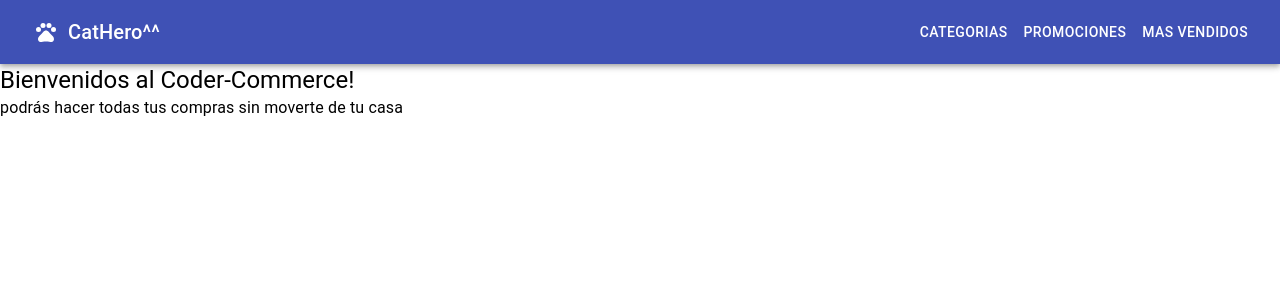
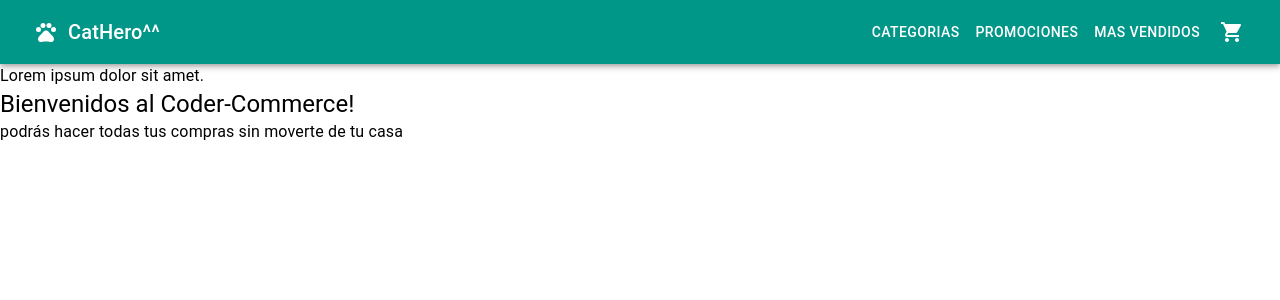
Before and after one commit to VanesaGarnica/Coder-Commerce, a React (Create React App) app: page / in a window 1280 px wide. Shown: the top 300 px of the page. Built offline with nearby package versions, Linux system fonts and the light colour scheme.

Commit message:
agregado carrito de compras

```diff
--- a/src/App.js
+++ b/src/App.js
@@ -3,12 +3,26 @@ import './App.css';
 import NavBar from './components/NavBar';
 import { Typography } from '@material-ui/core';
 
+import { createMuiTheme, ThemeProvider } from '@material-ui/core/styles';
+import {blue, orange} from '@material-ui/core/colors/blue';
+import { red } from '@material-ui/core/colors';
+import { ItemListContainer } from './components/ItemListContainer';
+
+const theme = createMuiTheme({
+  palette: {
+    primary: red,
+  },
+});
+
 function App() {
   return (
     <>
-    <NavBar/>
-    <Typography variant="h5">Bienvenidos al Coder-Commerce!</Typography>
-    <Typography paragraph variant="body1">podrás hacer todas tus compras sin moverte de tu casa</Typography>
+      <ThemeProvider theme={theme}>
+        <NavBar />
+        <ItemListContainer/>
+        <Typography variant="h5">Bienvenidos al Coder-Commerce!</Typography>
+        <Typography paragraph variant="body1">podrás hacer todas tus compras sin moverte de tu casa</Typography>
+      </ThemeProvider>
     </>
   );
 }
--- /dev/null
+++ b/src/components/CartWidget.js
@@ -0,0 +1,15 @@
+import ShoppingCartIcon from '@material-ui/icons/ShoppingCart';
+import IconButton from '@material-ui/core/IconButton';
+
+const Carrito = () => {
+
+    return (
+        <>
+            <IconButton  color="inherit" aria-label="add to shopping cart">
+                <ShoppingCartIcon />
+            </IconButton>
+        </>
+    )
+}
+
+export { Carrito };
--- /dev/null
+++ b/src/components/ItemListContainer.js
@@ -0,0 +1,14 @@
+import { Divider, Typography } from "@material-ui/core"
+
+const ItemListContainer = () => {
+
+    return(
+        <>
+        <Typography>
+            Lorem ipsum dolor sit amet.
+        </Typography>
+        </>
+    )
+}
+
+export {ItemListContainer};
--- a/src/components/NavBar.js
+++ b/src/components/NavBar.js
@@ -1,9 +1,18 @@
 import { AppBar, Typography, Toolbar, Button, Grid } from '@material-ui/core';
 import PetsIcon from '@material-ui/icons/Pets';
+import { Carrito } from './CartWidget';
+import { createMuiTheme, ThemeProvider } from '@material-ui/core/styles';
+import { red, teal } from '@material-ui/core/colors';
+
+const theme = createMuiTheme({
+  palette: {
+    primary: teal,
+  },
+});
 
 export const NavBar = () => {
     return (
-        <>
+        <ThemeProvider theme={theme}>
             <AppBar position="static" color="primary">
                 <Toolbar >
                     <Grid container item alignItems="center">
@@ -20,10 +29,11 @@ export const NavBar = () => {
                         <Button color="inherit">
                             Mas vendidos
                         </Button>
+                        <Carrito/>
                     </Grid>
                 </Toolbar>
             </AppBar>
-        </>
+        </ThemeProvider>
     )
 }
 export default NavBar
```
